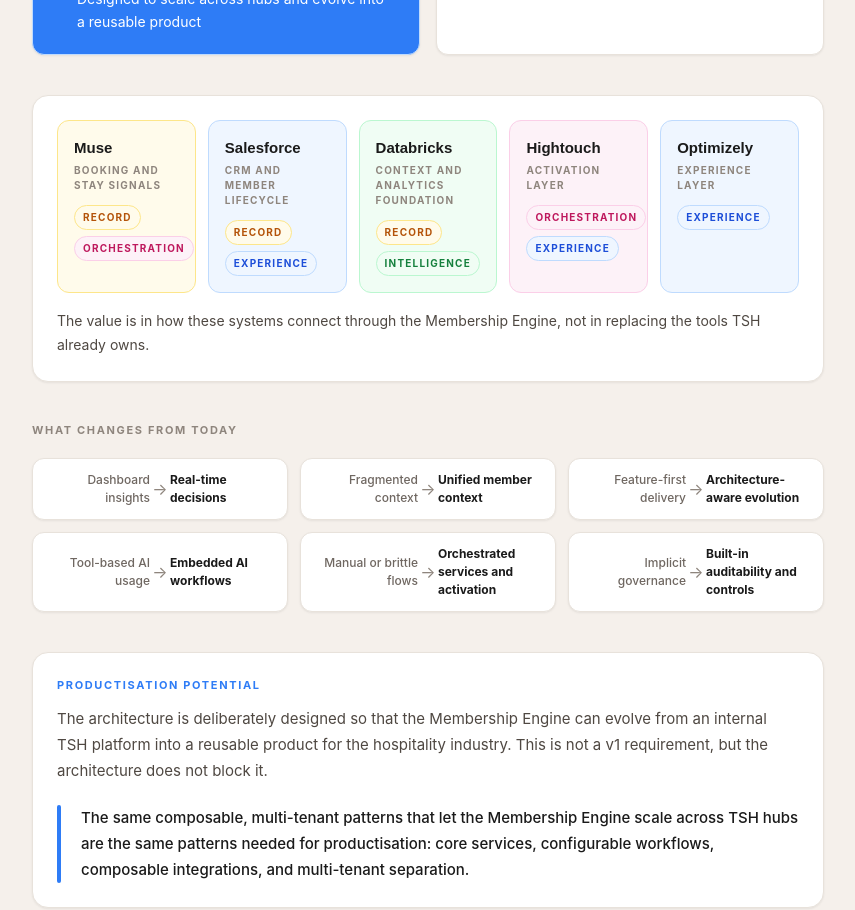
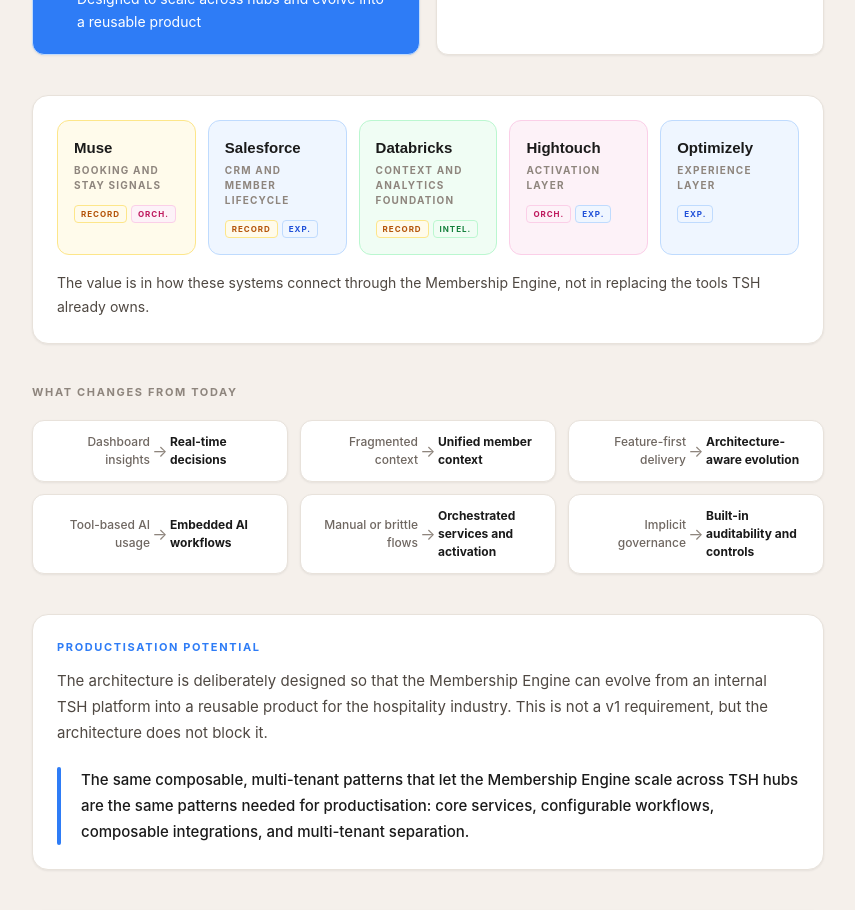
Before and after one commit to mczimmer/tsh-membership-engine, a Next.js app: page /architecture in a window 1280 px wide. Shown: the part 1320-2230 px from the top of the page, without its empty margins (304-1159 px from the left). Built offline with nearby package versions, Linux system fonts and the light colour scheme.

Commit message:
Fix ecosystem layer tag overflow on architecture page

```diff
--- a/src/app/(shell)/architecture/page.tsx
+++ b/src/app/(shell)/architecture/page.tsx
@@ -48,6 +48,13 @@ const LAYER_STYLES = {
     line: "bg-amber-300",
   },
 } as const;
+
+const SHORT_LABELS: Record<string, string> = {
+  ORCHESTRATION: "ORCH.",
+  INTELLIGENCE: "INTEL.",
+  EXPERIENCE: "EXP.",
+  RECORD: "RECORD",
+};
 
 export default function ArchitecturePage() {
   const ecosystemCards = ecosystemPlatforms.filter(
@@ -223,7 +230,7 @@ export default function ArchitecturePage() {
           {ecosystemCards.map((platform) => (
             <div
               key={platform.id}
-              className={`rounded-xl border p-4 ${platform.bg} ${platform.border}`}
+              className={`overflow-hidden rounded-xl border p-4 ${platform.bg} ${platform.border}`}
             >
               <div className="mb-1 font-display text-[15px] font-extrabold text-text-primary">
                 {platform.name}
@@ -231,7 +238,7 @@ export default function ArchitecturePage() {
               <div className="mb-3 text-[10px] font-bold uppercase tracking-[0.12em] text-text-muted">
                 {platform.role}
               </div>
-              <div className="flex flex-wrap gap-1.5">
+              <div className="flex flex-wrap gap-1">
                 {platform.mapsTo.map((layerId) => {
                   const layer = architectureLayers.find((item) => item.id === layerId);
                   const style = LAYER_STYLES[layerId];
@@ -239,9 +246,9 @@ export default function ArchitecturePage() {
                   return (
                     <span
                       key={layerId}
-                      className={`inline-flex items-center rounded-full border px-2 py-1 text-[10px] font-bold uppercase tracking-[0.12em] ${style.bg} ${style.border} ${style.text}`}
+                      className={`inline-flex max-w-full items-center truncate rounded border px-1.5 py-0.5 text-[8px] font-bold uppercase tracking-[0.12em] ${style.bg} ${style.border} ${style.text}`}
                     >
-                      {layer.label}
+                      {SHORT_LABELS[layer.label] || layer.label}
                     </span>
                   );
                 })}
```
